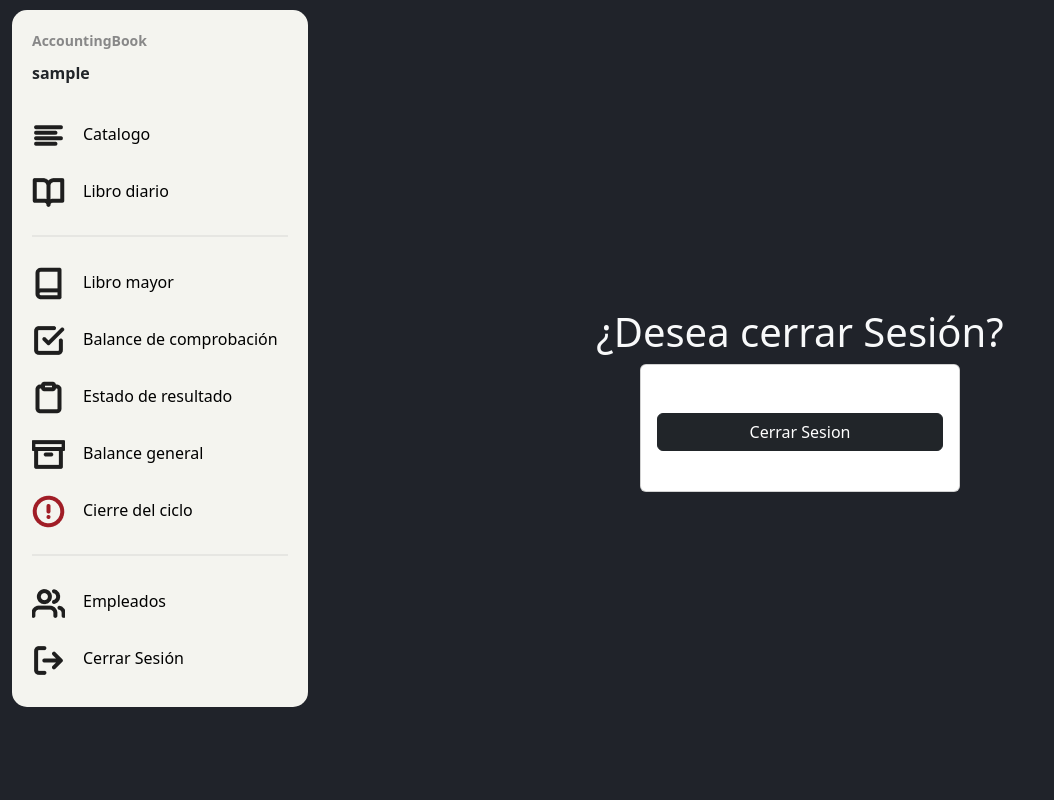
After one commit to eugmerino/AccountingBook_V2, a Django app: page /logout/ in a window 1280 px wide. The commit adds this page. Shown: the whole page, without its empty margins (0-1054 px from the left). Run offline with Django 5.2, Linux system fonts and the light colour scheme; the visitor is signed in with stand-in values (Sample User, id 1); parts of the project's set-up code (start-up, migrations or seed data) failed here and were passed over.

Commit message:
Modesto logout y base completada de dashboard

```diff
--- a/main/templates/base.html
+++ b/main/templates/base.html
@@ -77,7 +77,7 @@
                             </div>
                         </a>
 
-                        <a href="#" class="menu-item text-decoration-none d-flex align-items-center">
+                        <a href="{% url 'logout' %}" class="menu-item text-decoration-none d-flex align-items-center">
                             <span class="menu-item-icon"><img src="{% static 'img/logout.png' %}" alt="Icon Balance general"></span>
                             <div class="menu-item-text ms-2">
                                 <div>Cerrar Sesión</div>
--- /dev/null
+++ b/main/templates/logout.html
@@ -0,0 +1,18 @@
+{% extends "base.html" %}
+{% block content %}
+    <div class="d-flex flex-column justify-content-center align-items-center" style="height: 100vh;">
+        <h1 class="text-light">¿Desea cerrar Sesión?</h1>
+        <div class="card" style="width: 40vh;">
+            <div class="card-body mt-4 mb-4">
+                <form method="POST">
+                    {% csrf_token %}
+                    <div class="d-grid mt-2">
+                        <button type="submit" class="btn btn-dark">Cerrar Sesion</button>
+                    </div>
+                </form>
+            </div>
+        </div>
+    </div>
+
+
+{% endblock content%}
--- a/main/urls.py
+++ b/main/urls.py
@@ -4,7 +4,8 @@ from . import views
 # parametro '' se muestra en el navegador
 # parametro name= se ocupa en los redirect
 urlpatterns = [
-    path('',views.start),
+    path('',views.start, name="start"),
     path('login/',views.loginView, name="login"),
-    path('dashboard/',views.dashboard, name="dashboard")
+    path('dashboard/',views.dashboard, name="dashboard"),
+    path('logout/',views.logoutView, name="logout")
 ]
--- a/main/views.py
+++ b/main/views.py
@@ -21,12 +21,19 @@ def loginView(request):
             return redirect('dashboard')
         else:
             mensaje = "Usuario o contraseña invalido"
-
     objects = {"form" : forms.myAuthenticationForm,
                "mensaje" : mensaje}
     return render(request,'login.html',objects)
 
+# Cerrar sesión
+@login_required(login_url="login")
+def logoutView(request):
+    if request.method == 'POST':
+        logout(request)
+        return redirect('start')
+    return render(request,"logout.html")
+
 # Dashboard
-@login_required(login_url="/login")
+@login_required(login_url="login")
 def dashboard(request):
     return render(request,'dashboard.html')
```
